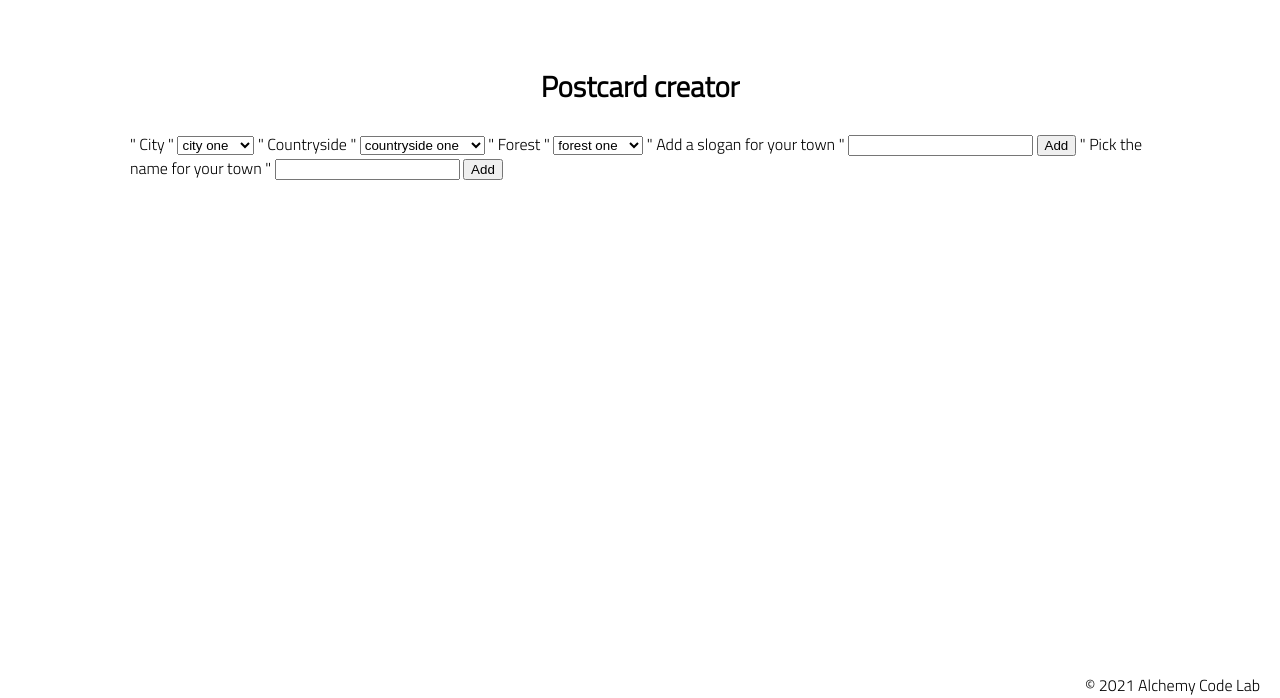
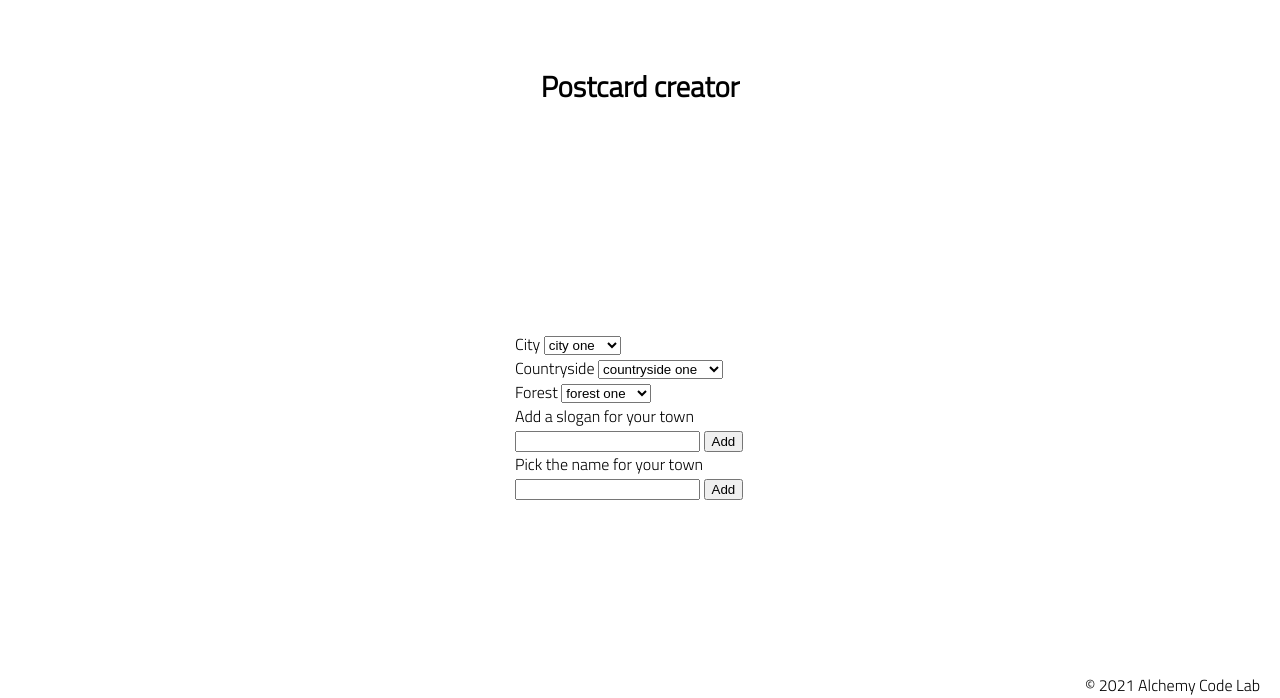
Before and after one commit to IACheifetz/city-builder-demo, a plain HTML site: page index.html in a window 1280 px wide. Shown: the part 102-800 px from the top of the page. Drawn offline with Linux system fonts and the light colour scheme.

Commit message:
revised html and began on css styling and imported dom elements

```diff
--- a/app.js
+++ b/app.js
@@ -1,6 +1,32 @@
 // import functions and grab DOM elements
+const cityDropdown = document.getElementById('city-dropdown');
+const countrysideDropdown = document.getElementById('countryside-dropdown');
+const forestDropdown = document.getElementById('forest-dropdown');
+
+const cityEl = document.getElementById('city');
+const countrysideEl = document.getElementById('countryside');
+const forestEl = document.getElementById('forest');
+
+const sloganEl = document.getElementById('slogans');
+const sloganInput = document.getElementById('slogan-input');
+const sloganButton = document.getElementById('slogan-button');
+
+const nameEl = document.getElementById('names');
+const nameInput = document.getElementById('name-input');
+const nameButton = document.getElementById('name-button');
 
 // let state
+
+
+
+
+
+
+
+
+
+
+
 
 // set event listeners
   // get user input
--- a/index.html
+++ b/index.html
@@ -34,36 +34,40 @@
         <div class="right">
             <div class="picker">
                 <label>
-                    " City "
+                     City
                     <select id="city-dropdown">
                         <option value="city-one">city one</option>
                         <option value="city-two">city two</option>
                         <option value="city-three">city three</option>
                     </select>
                 </label>
+                </br>
                 <label>
-                    " Countryside "
+                     Countryside
                     <select id="countryside-dropdown">
                         <option value="countryside-one">countryside one</option>
                         <option value="countryside-two">countryside two</option>
                         <option value="countryside-three">countryside three</option>
                     </select>
                 </label>
+                </br>
                 <label>
-                    " Forest "
+                     Forest
                     <select id="forest-dropdown">
                         <option value="forest-one">forest one</option>
                         <option value="forest-two">forest two</option>
                         <option value="forest-three">forest three</option>
                     </select>
                 </label>
+                </br>
                 <label>
-                    " Add a slogan for your town "
+                     Add a slogan for your town
                     <input id="slogan-input">
                     <button id="slogan-button">Add</button>
                 </label>
+                </br>
                 <label>
-                    " Pick the name for your town "
+                     Pick the name for your town
                     <input id="name-input">
                     <button id="name-button">Add</button>
                 </label>
@@ -71,6 +75,7 @@
             <div id="tracked-stats">
                 <p id="reported"></p>
                 <div id="slogans"> </div>
+                <div id="names"> </div>
             </div>
         </div>
     </section>
--- a/styles/style.css
+++ b/styles/style.css
@@ -89,3 +89,18 @@ footer {
     background-color: var(--color3);
     box-shadow: var(--shadow);
 }
+.town {
+    display: grid;
+    grid-template-columns: 1.5fr 1fr 2fr;
+    display: flex;
+    flex-direction: column;
+    height: 200px;
+    width: 200px;
+}
+.right{
+    display: flex;
+    flex-direction: column;
+    width: 250px;
+    justify-content: right;
+    align-items: center;
+}
```
